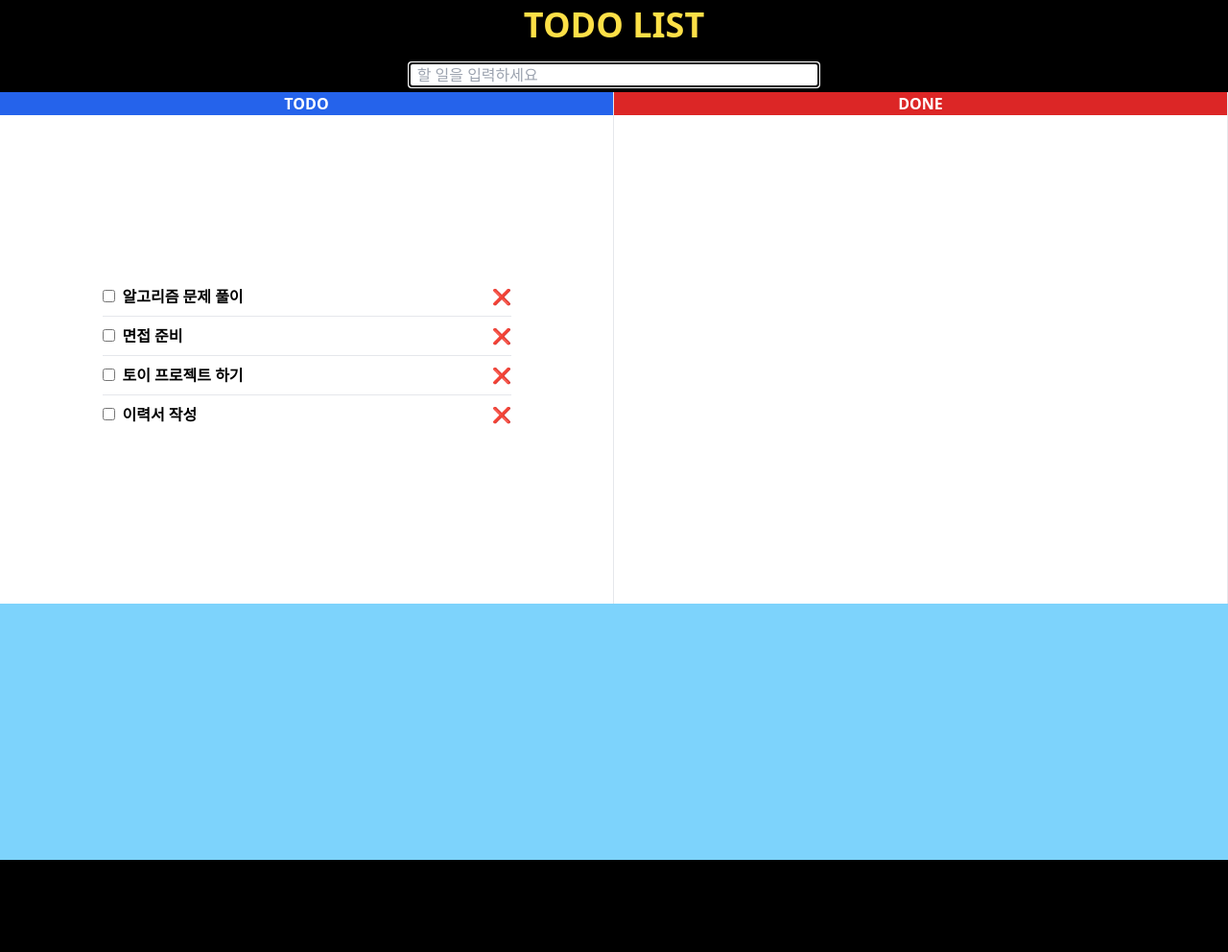
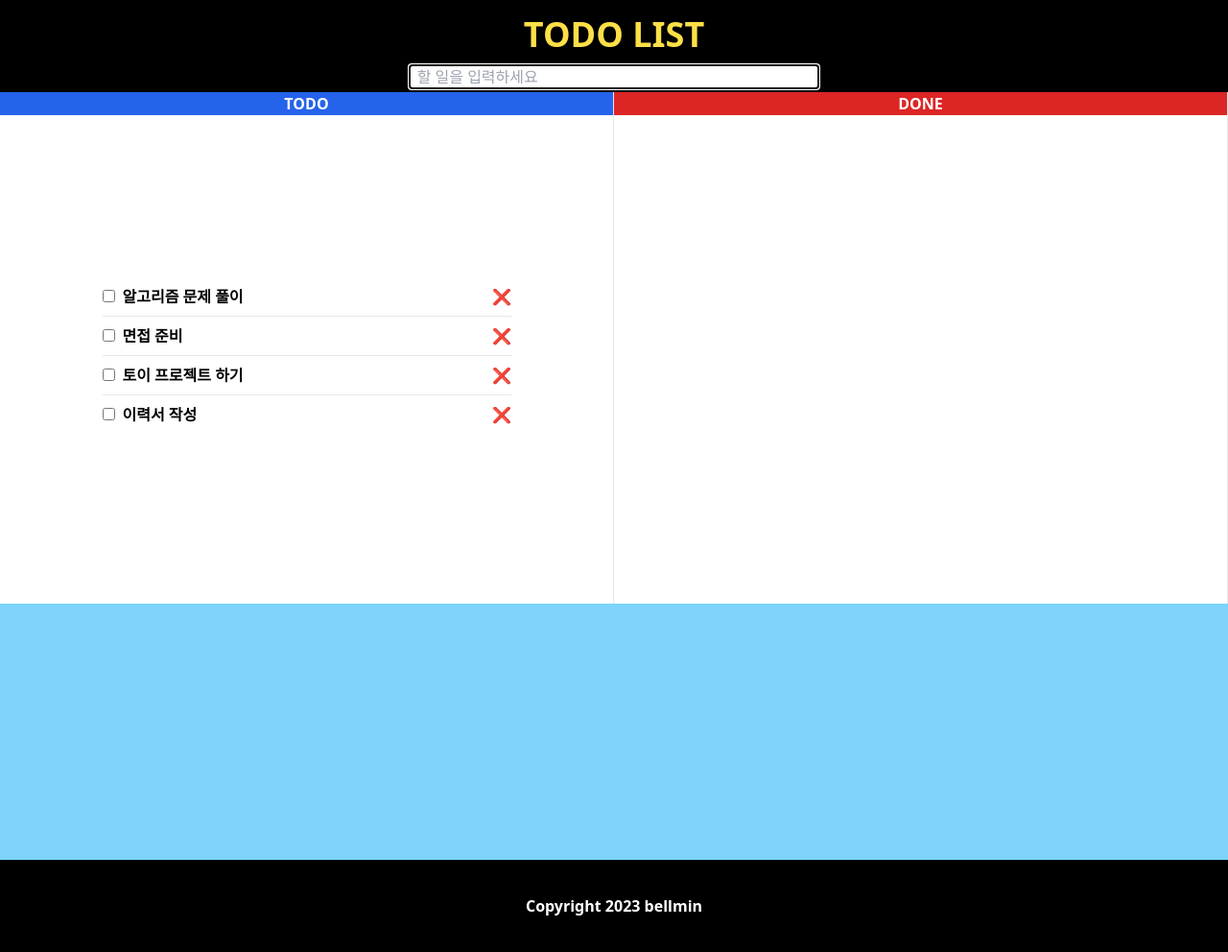
Before and after one commit to bellmin9321/ts-todo, a React (Create React App) app: page / in a window 1280 px wide. Shown: the whole page at 96% size. Built offline with nearby package versions, Linux system fonts and the light colour scheme.

Commit message:
🌳 Refactor: input autoFocus 추가 및 name 으로 상태관리

```diff
--- a/src/components/Footer/Footer.tsx
+++ b/src/components/Footer/Footer.tsx
@@ -1,7 +1,11 @@
 import { FC } from 'react';
 
 const Footer: FC = () => {
-  return <div className="m-0 h-24 bg-black  font-bold">Footer</div>;
+  return (
+    <div className="m-0 flex h-24 items-center justify-center bg-black font-bold text-white">
+      Copyright 2023 bellmin
+    </div>
+  );
 };
 
 export default Footer;
--- a/src/components/Header/Header.tsx
+++ b/src/components/Header/Header.tsx
@@ -1,23 +1,22 @@
-import { FC, useEffect } from 'react';
+import { FC } from 'react';
 import useInput from '../../hooks/useInput';
 import { Input } from '../Input';
 
 const Header: FC = () => {
   const { onChangeText, text, inputRef, addTodo } = useInput('');
 
-  useEffect(() => {
-    inputRef.current?.focus();
-  }, []);
   return (
     <div className="m-0 h-24 flex-row content-center justify-center bg-black">
-      <div className="text-4xl font-bold text-yellow-300">TODO LIST</div>
+      <div className="py-3 text-4xl font-bold text-yellow-300">TODO LIST</div>
       <Input
         type="text"
         placeholder="할 일을 입력하세요"
-        className="text-m mt-5 w-1/3 pl-2"
+        autoFocus={true}
+        className="text-m w-1/3 pl-2"
         onChange={onChangeText}
         onKeyDown={addTodo}
         value={text}
+        name={'할일'}
         ref={inputRef}
       />
     </div>
```
